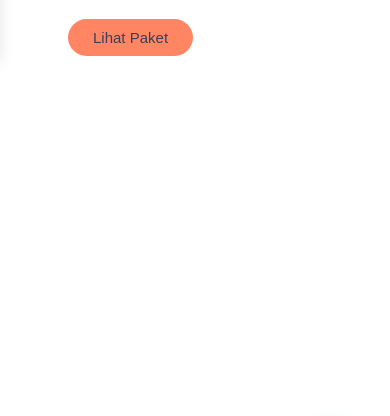
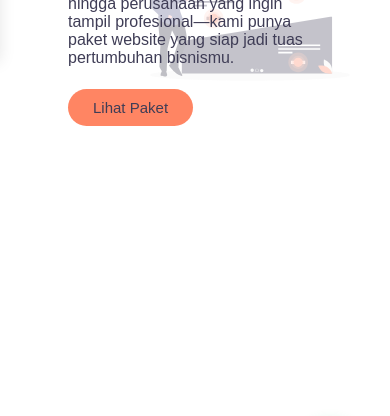
Before and after one commit to devanerza/levreweb, a plain HTML site: page harga/index.html in a window 390 px wide. Shown: the part 335-751 px from the top of the page. Drawn offline with Linux system fonts and the light colour scheme; a web font is replaced by a local one.

Commit message:
feat: mobile imagery bg harga page

```diff
--- a/harga/style.css
+++ b/harga/style.css
@@ -846,28 +846,42 @@ header {
         text-align: center;
     }
 
+    .hero {
+        flex-direction: column;
+        justify-content: center;
+        height: 75vh;
+        position: relative;
+        margin-top: 10rem;
+    }
+
+    .hero-content {
+        order: 1;
+        height: 100%;
+    }
+
     .hero h1 {
-        font-size: 22px;
+        font-size: 30px;
     }
 
     .hero p {
-        font-size: 14px;
+        font-size: 16px;
     }
 
-    .hero-image {
-        display: none;
+    .hero .hero-image {
+        display: block;
+        order: 2;
         position: absolute;
-        top: 30%;
-        left: 50%;
+        top: 200px;
+        left: 250px;
         transform: translate(-50%, -50%);
-        width: 300px;
-        z-index: -1;
+        width: 200px;
     }
 
-    .hero-image img {
-        height: 200px;
-        opacity: 0.5;
+    .hero .hero-image img {
+        width: 200px;
+        opacity: 0.3;
     }
+
 
     .hero-content {
         margin-left: 0;
@@ -884,8 +898,21 @@ header {
         padding: 30px;
     }
 
+    .additional {
+        position: relative;
+    }
+
     .additional .additional-image {
-        display: none;
+        position: absolute;
+        top: 120px;
+        left: 170px;
+        transform: translate(-50%, -50%);
+        opacity: 0.7;
+        width: 200px;
+    }
+
+    .additional .additional-image img {
+        width: 300px;
     }
 
     .contact {
```
